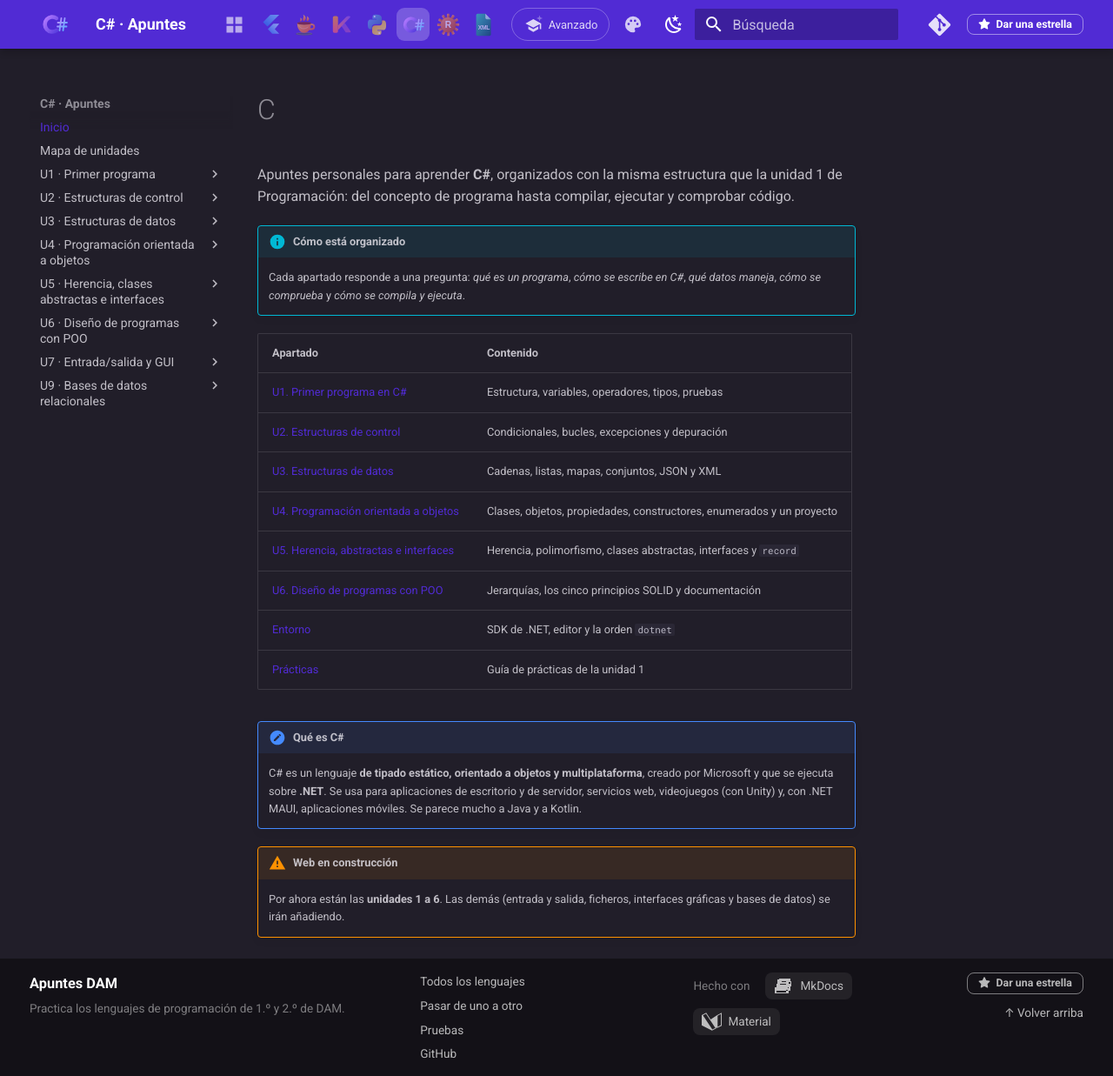
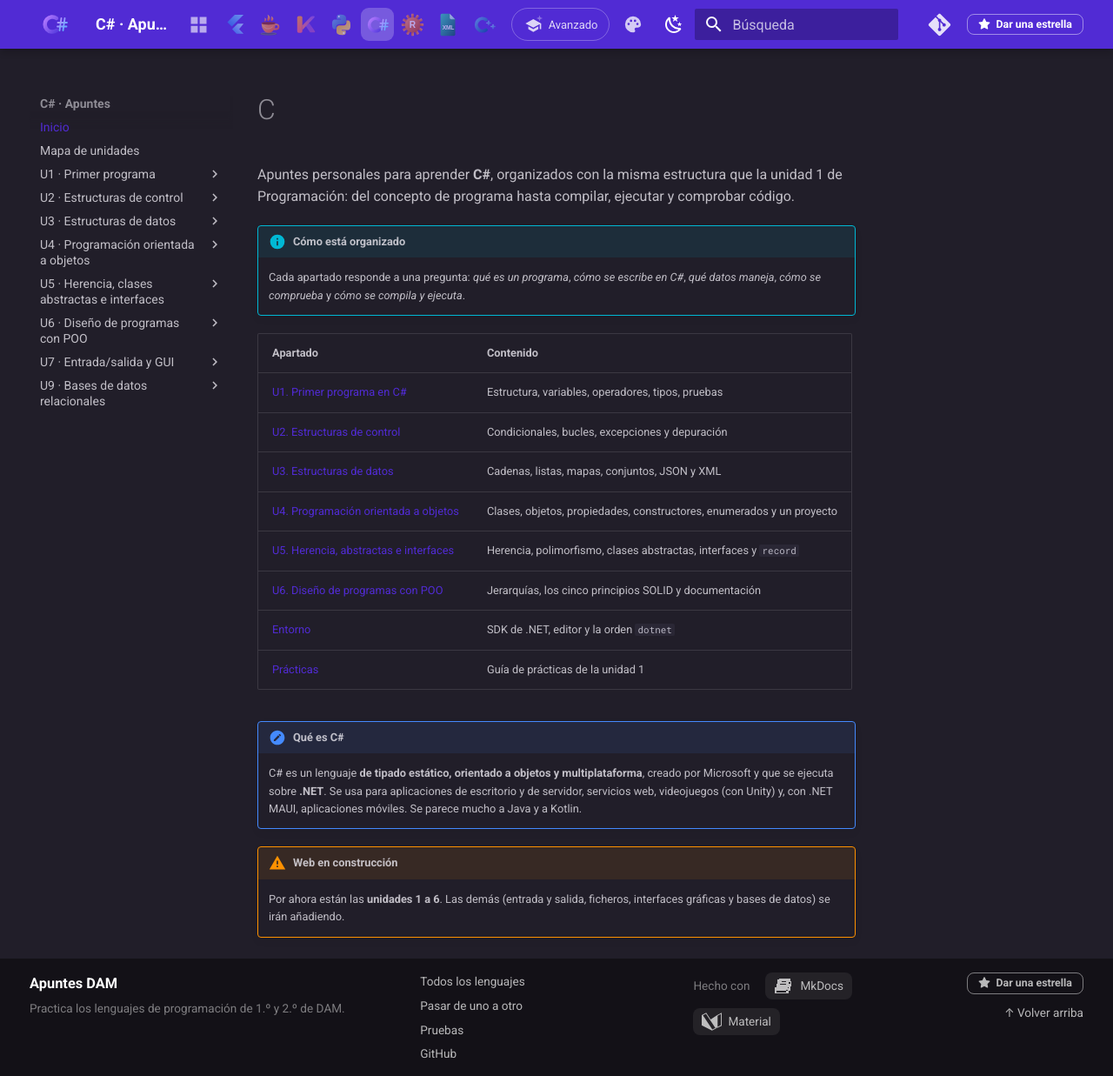
Before and after one commit to apuntes-dam/csharp-apuntes, an MkDocs documentation site: the page built from docs/index.md, in a window 1280 px wide and 1237 px high. Shown: the whole window at 87% size. Built offline with MkDocs 1.6.1 and Material for MkDocs 9.7.7, drawn with Linux system fonts in a browser that asks for light colours; comment, search, counter and statistics services are not loaded.

Commit message:
Logo nuevo de C++ en el selector de lenguajes
Co-Authored-By: Claude Sonnet 5 <noreply@anthropic.com>

```diff
--- a/docs/assets/lenguajes.js
+++ b/docs/assets/lenguajes.js
@@ -1,7 +1,7 @@
 /* Selector de lenguaje + modo admin para soluciones. Compartido por todas las webs. */
 (function () {
   "use strict";
-  var ORIGIN = "https://apuntes-dam.github.io/";
+  var ORIGIN = "https://dopemmanuel.github.io/";
   var HUB = { repo: "apuntes-lenguajes", name: "Todos los lenguajes" };
   var _n = 0;
   function u(s) { _n++; return s.replace(/id="(\w+)"/g, 'id="$1' + _n + '"').replace(/url\(#(\w+)\)/g, 'url(#$1' + _n + ')'); }
@@ -19,7 +19,9 @@
     { id: "rust", repo: "rust-apuntes", name: "Rust",
       svg: '<svg viewBox="0 0 64 64"><defs><linearGradient id="ru" x1="0" y1="0" x2="1" y2="1"><stop offset="0" stop-color="#ff9a5c"/><stop offset="1" stop-color="#b7410e"/></linearGradient></defs><g fill="url(#ru)"><rect x="28.5" y="2" width="7" height="13" rx="1.5" transform="rotate(0 32 32)"/><rect x="28.5" y="2" width="7" height="13" rx="1.5" transform="rotate(30 32 32)"/><rect x="28.5" y="2" width="7" height="13" rx="1.5" transform="rotate(60 32 32)"/><rect x="28.5" y="2" width="7" height="13" rx="1.5" transform="rotate(90 32 32)"/><rect x="28.5" y="2" width="7" height="13" rx="1.5" transform="rotate(120 32 32)"/><rect x="28.5" y="2" width="7" height="13" rx="1.5" transform="rotate(150 32 32)"/><rect x="28.5" y="2" width="7" height="13" rx="1.5" transform="rotate(180 32 32)"/><rect x="28.5" y="2" width="7" height="13" rx="1.5" transform="rotate(210 32 32)"/><rect x="28.5" y="2" width="7" height="13" rx="1.5" transform="rotate(240 32 32)"/><rect x="28.5" y="2" width="7" height="13" rx="1.5" transform="rotate(270 32 32)"/><rect x="28.5" y="2" width="7" height="13" rx="1.5" transform="rotate(300 32 32)"/><rect x="28.5" y="2" width="7" height="13" rx="1.5" transform="rotate(330 32 32)"/><circle cx="32" cy="32" r="21"/></g><circle cx="32" cy="32" r="21" fill="none" stroke="#000" stroke-opacity=".12" stroke-width="1"/><text x="32" y="41" text-anchor="middle" font-family="Arial, Helvetica, sans-serif" font-weight="700" font-size="24" fill="#fff">R</text></svg>' },
     { id: "xml", repo: "xml-apuntes", name: "XML",
-      svg: '<svg viewBox="0 0 64 64"><defs><linearGradient id="xm" x1="0" y1="0" x2="1" y2="1"><stop offset="0" stop-color="#2fd9ae"/><stop offset="1" stop-color="#00584e"/></linearGradient><linearGradient id="xf" x1="0" y1="0" x2="1" y2="1"><stop offset="0" stop-color="#eafff8"/><stop offset="1" stop-color="#8fe9cf"/></linearGradient></defs><path fill="url(#xm)" d="M15 2h21l15 15v41a4 4 0 0 1-4 4H15a4 4 0 0 1-4-4V6a4 4 0 0 1 4-4z"/><path fill="url(#xf)" d="M36 2 51 17H40a4 4 0 0 1-4-4z"/><path fill="none" stroke="#00584e" stroke-opacity=".25" stroke-width="1" stroke-linejoin="round" d="M36 2v11a4 4 0 0 0 4 4h11"/><text x="32" y="46" text-anchor="middle" font-family="Arial, Helvetica, sans-serif" font-weight="800" font-size="16" letter-spacing="-.6" fill="#fff">XML</text></svg>' }
+      svg: '<svg viewBox="0 0 64 64"><defs><linearGradient id="xm" x1="0" y1="0" x2="1" y2="1"><stop offset="0" stop-color="#2fd9ae"/><stop offset="1" stop-color="#00584e"/></linearGradient><linearGradient id="xf" x1="0" y1="0" x2="1" y2="1"><stop offset="0" stop-color="#eafff8"/><stop offset="1" stop-color="#8fe9cf"/></linearGradient></defs><path fill="url(#xm)" d="M15 2h21l15 15v41a4 4 0 0 1-4 4H15a4 4 0 0 1-4-4V6a4 4 0 0 1 4-4z"/><path fill="url(#xf)" d="M36 2 51 17H40a4 4 0 0 1-4-4z"/><path fill="none" stroke="#00584e" stroke-opacity=".25" stroke-width="1" stroke-linejoin="round" d="M36 2v11a4 4 0 0 0 4 4h11"/><text x="32" y="46" text-anchor="middle" font-family="Arial, Helvetica, sans-serif" font-weight="800" font-size="16" letter-spacing="-.6" fill="#fff">XML</text></svg>' },
+    { id: "cpp", repo: "cpp-apuntes", name: "C++",
+      svg: '<svg viewBox="0 0 64 64"><defs><linearGradient id="cp" x1="0" y1="0" x2="1" y2="1"><stop offset="0" stop-color="#5dade2"/><stop offset="1" stop-color="#00599c"/></linearGradient><linearGradient id="cx" x1="0" y1="0" x2="1" y2="1"><stop offset="0" stop-color="#8ecdf5"/><stop offset="1" stop-color="#2f7dc4"/></linearGradient></defs><path fill="none" stroke="url(#cp)" stroke-width="9" stroke-linecap="round" d="M38 18A17 17 0 1 0 38 46"/><g fill="none" stroke="url(#cx)" stroke-width="3.6" stroke-linecap="round"><path d="M45 22V32M40 27H50"/><path d="M57 32V42M52 37H62"/></g></svg>' }
   ];
   window.LENGUAJES = LANGS;
   var HUBSVG = '<svg viewBox="0 0 24 24" width="22" height="22"><path fill="currentColor" d="M4 4h7v7H4zm9 0h7v7h-7zM4 13h7v7H4zm9 0h7v7h-7z"/></svg>';
--- a/mkdocs.yml
+++ b/mkdocs.yml
@@ -27,7 +27,7 @@ theme:
     - search.highlight
 extra_css:
   - assets/extra.css
-  - assets/lenguajes.css?v=3f9c179c
+  - assets/lenguajes.css?v=30a63a8f
 extra:
   social:
     - icon: fontawesome/brands/github
--- a/overrides/main.html
+++ b/overrides/main.html
@@ -1,5 +1,5 @@
 {% extends "base.html" %}
 {% block extrahead %}
   {{ super() }}
-  <script src="{{ 'assets/lenguajes.js?v=891afbbe' | url }}"></script>
+  <script src="{{ 'assets/lenguajes.js?v=30a63a8f' | url }}"></script>
 {% endblock %}
```
